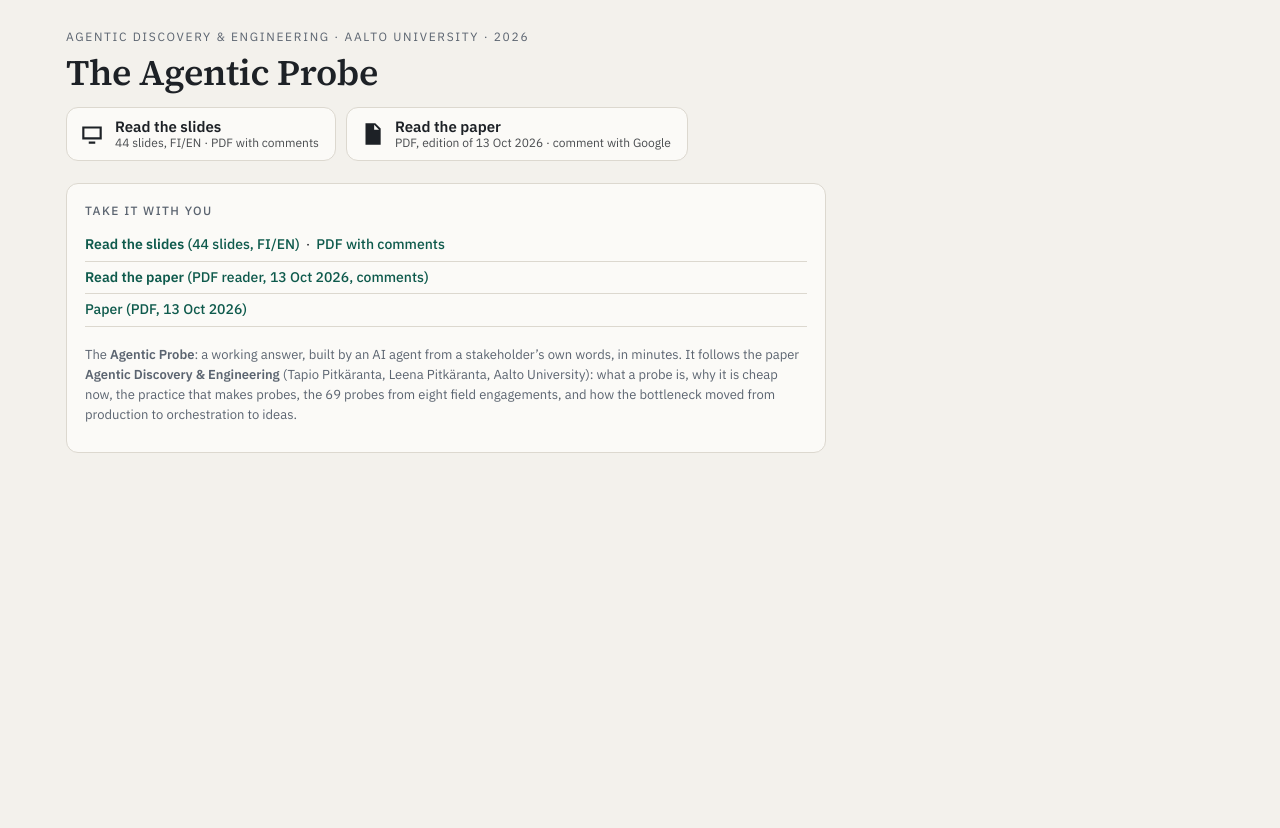
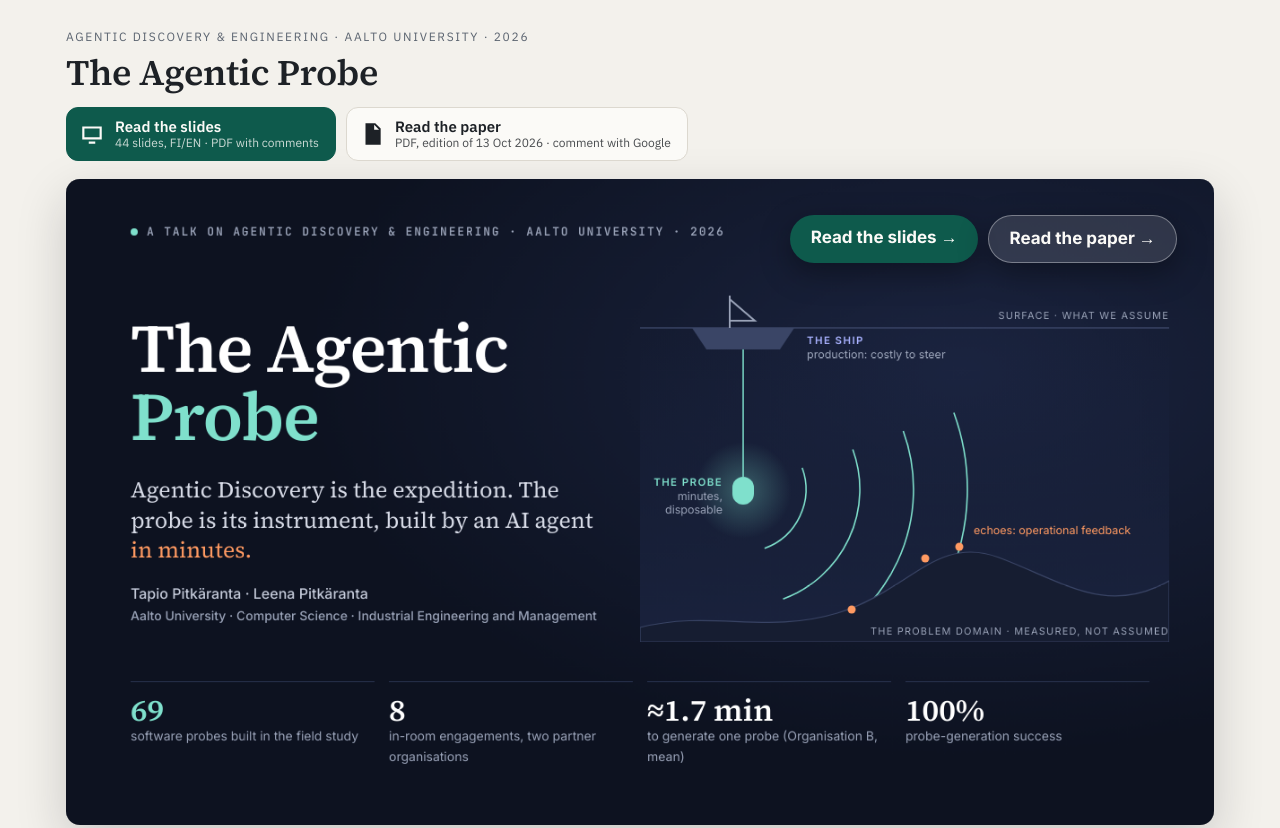
Before and after one commit to longshoreforrest/publications, a plain HTML site: page agentic-discovery/index.html in a window 1280 px wide. Shown: the top 828 px of the page. Before the commit the page ends 800 px from the top, so only its background shows below. Drawn offline with Linux system fonts and the light colour scheme.

Commit message:
Publish agentic-discovery (44 slides per language, 20261013-1318)

```diff
--- a/agentic-discovery/deck/reader/config.js
+++ b/agentic-discovery/deck/reader/config.js
@@ -38,5 +38,5 @@ window.CF_VIEWER_CONFIG = {
   dictationLang: { fi: 'fi-FI', en: 'en-US' },
 
   // Stamped by publish.mjs (cache-buster for the modules and the JSON tables).
-  buildVersion: '20261013-0736',
+  buildVersion: '20261013-1318',
 };
--- a/agentic-discovery/deck/reader/owner.js
+++ b/agentic-discovery/deck/reader/owner.js
@@ -13,7 +13,7 @@
  *     made in the other edition,
  *   - keeps the "N" counter on the toolbar button.
  */
-import { parseExtra, paintRects, paintBadge, paintXlang } from './comments.js?v=20261013-0736';
+import { parseExtra, paintRects, paintBadge, paintXlang } from './comments.js?v=20261013-1318';
 
 const STR = {
   en: { title: 'All comments', filter: 'Filter: name, text, p. 19, FI, EN…', reload: 'Reload', close: 'Close', loading: 'Loading…',
--- a/agentic-discovery/index.html
+++ b/agentic-discovery/index.html
@@ -461,7 +461,17 @@ header.top .eyebrow{padding-right:150px}
 /* Single version: no version picker, language switch, swap or compare */
 .vseg,#lang,#swap,#cmp,.vtag,#modeBrief{display:none!important}
 header.top .eyebrow{padding-right:0}
-#modeWatch,#modeRead,#player,#styles,#chapters,#compare,#meta,.readlink,.lower>.panel:not(.side),.side .hide-s,
+.on#modeDeck{border-color:var(--acc);background:var(--acc);color:var(--acc-ink)}
+#modePaper.on{background:var(--panel);color:var(--ink)}
+#poster,.player .controls{display:none!important}
+.stage{cursor:default!important;pointer-events:none}
+.hero-cta{position:absolute;right:3.2%;top:5.5%;z-index:4;display:flex;gap:10px;pointer-events:auto}
+.hero-cta a{font:700 clamp(12px,1.5cqw,17px)/1 Inter,system-ui,sans-serif;text-decoration:none;padding:.85em 1.2em;border-radius:999px;background:var(--acc);color:var(--acc-ink);box-shadow:0 10px 30px rgba(0,0,0,.35)}
+.hero-cta a.alt{background:rgba(255,255,255,.12);color:#fbfaf7;border:1px solid rgba(255,255,255,.35)}
+.hero-cta a:hover{transform:translateY(-1px)}
+@media (max-width:560px){.hero-cta{display:none}}
+.lower{margin-top:26px!important}
+#modeWatch,#modeRead,#styles,#chapters,#compare,#meta,.readlink,.lower>.panel:not(.side),.side .hide-s,
 #dl li:has(a[data-dl="slides"]),#dl li:has(a[data-dl="mp4"]),#dl li:has(a[data-dl="vtt"]),#dl li:has(a[data-dl="transcript"]){display:none!important}
 .lower{display:block!important;margin-top:22px}#dl li:has(a[data-dl="deck"]){justify-content:flex-start;gap:6px}.lower .side{max-width:760px}
 </style></head>
@@ -472,7 +482,7 @@ header.top .eyebrow{padding-right:0}
       <div class="mode" role="group" aria-label="Read">
         <a class="on" href="#player" id="modeWatch"><svg viewBox="0 0 24 24"><path d="M8 5v14l11-7z"/></svg><span><b><span class="lg">Watch &amp; listen</span><span class="sh">Watch</span></b><small id="modeWatchSub">narrated, about 15 min</small></span></a>
         <a href="slides.html" target="_blank" rel="noopener" id="modeRead"><svg viewBox="0 0 24 24"><path d="M4 4h16v16H4zm2 2v12h12V6zm2 2h8v2H8zm0 4h8v2H8zm0 4h5v2H8z"/></svg><span><b><span class="lg">Read the slides</span><span class="sh">Slides</span></b><small id="modeReadSub">cover, 7 slides, speaker notes · no audio</small></span></a>
-        <a href="deck/" id="modeDeck"><svg viewBox="0 0 24 24"><path d="M3 5h18v12H3zm2 2v8h14V7zm4 12h6v2H9z"/></svg><span><b><span class="lg">Read the slides</span><span class="sh">Slides</span></b><small>44 slides, FI/EN · PDF with comments</small></span></a>
+        <a class="on" href="deck/" id="modeDeck"><svg viewBox="0 0 24 24"><path d="M3 5h18v12H3zm2 2v8h14V7zm4 12h6v2H9z"/></svg><span><b><span class="lg">Read the slides</span><span class="sh">Slides</span></b><small>44 slides, FI/EN · PDF with comments</small></span></a>
         <a href="paper/" id="modePaper"><svg viewBox="0 0 24 24"><path d="M6 2h9l5 5v15H6zm8 1.5V8h4.5zM8 11h8v2H8zm0 4h8v2H8z"/></svg><span><b><span class="lg">Read the paper</span><span class="sh">Paper</span></b><small>PDF, edition of 13 Oct 2026 · comment with Google</small></span></a>
       </div></div>
     <div class="hright">
@@ -483,7 +493,8 @@ header.top .eyebrow{padding-right:0}
   </header>
 
   <div class="player" id="player">
-    <div class="stage deck" id="stage" aria-label="Narrated slide story">
+    <div class="stage deck" id="stage" aria-label="The Agentic Probe">
+      <div class="hero-cta"><a href="deck/">Read the slides →</a><a href="paper/" class="alt">Read the paper →</a></div>
       <div class="frame" id="frame"></div>
       <div class="chip" id="chip"></div>
       <div class="vtag" id="vtag"></div>
@@ -2013,4 +2024,5 @@ const FONTS = ['400 12px Inter', '500 12px Inter', '600 12px Inter', '700 12px I
   }
 })();
 </script>
+<script>addEventListener('load',function(){var a=document.getElementById('audio');if(a){a.pause();a.removeAttribute('src');a.load();}});</script>
 </body></html>
```
Also changed, not shown: agentic-discovery/deck/viewer.html (+2 -2 lines), 4 other files.
